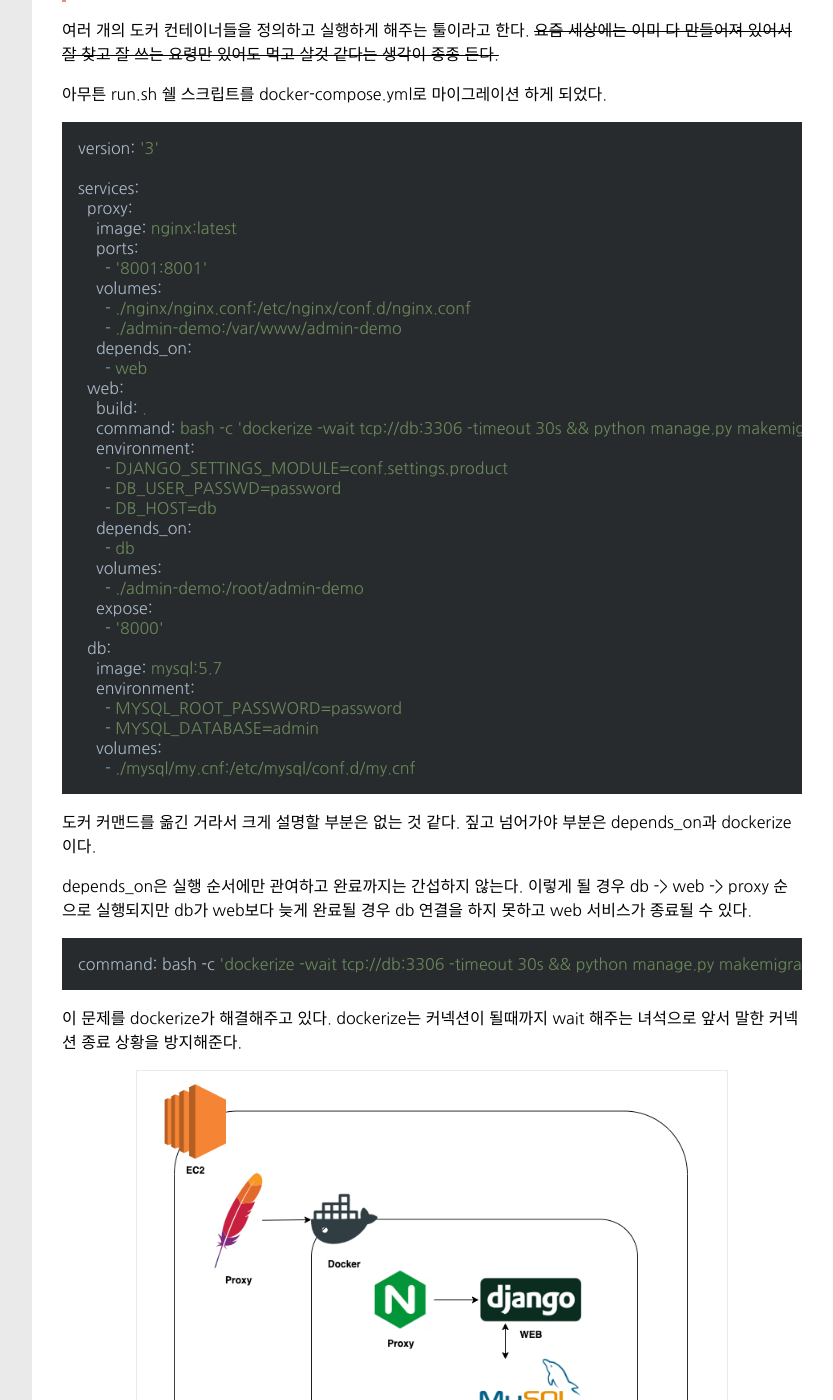
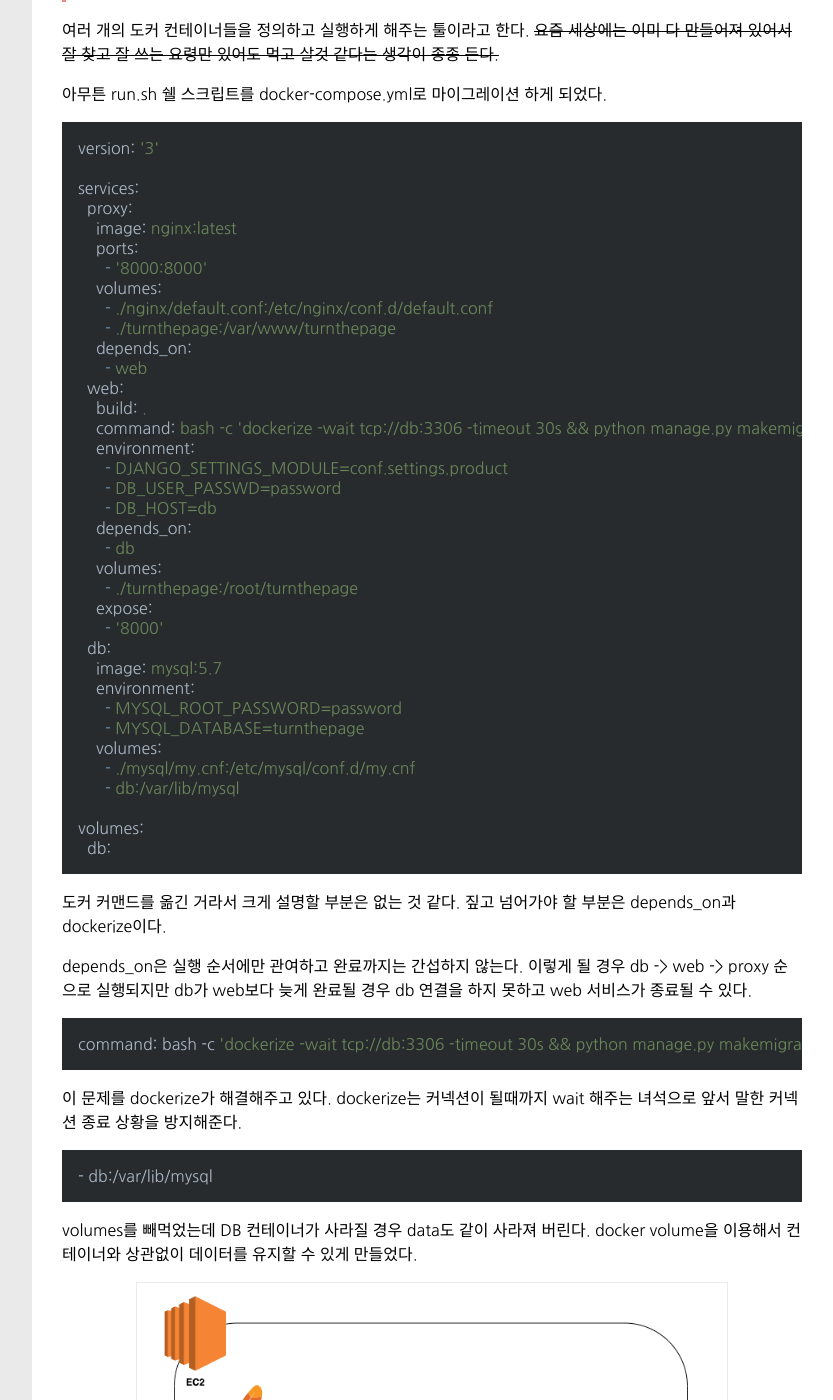
Before and after one commit to gureuso/gureuso.github.io, a Jekyll site: the page built from _posts/2019-05-27-deploy-web-service-with-docker.md, in a window 1280 px wide and 1400 px high, scrolled down 2184 px. Shown: the whole window, without its empty margins (268-1101 px from the left). Built offline with Jekyll 4.4.1, drawn with Linux system fonts in a browser that asks for light colours; nearby versions of some CDN libraries; comment, search, counter and statistics services are not loaded; some of the changed text lies outside the part shown.

Commit message:
Fix post for deploy-web-service-with-docker

````diff
--- a/_posts/2019-05-27-deploy-web-service-with-docker.md
+++ b/_posts/2019-05-27-deploy-web-service-with-docker.md
@@ -15,14 +15,14 @@
 ![deploy-web-service-with-docker-01](/assets/images/deploy-web-service-with-docker/01.png)
 
 각각의 서비스들은 docker로 돌아가며 고유 포트번호를 가지고 있다. ELB는 도메인을 해당 포트로 리다이렉션 해주고 있다.
-ACM에서 발급받은 인증서를 통해 https도 지원해준다. 이 구조는 한 달도 못가 바꾸게 되었다. 무엇이 문제였을까?
+ACM에서 발급받은 인증서를 통해 https도 지원해 준다. 이 구조는 한 달도 못가 바꾸게 되었다. 무엇이 문제였을까?
 바로 돈이였다.
 
 > 1 load balancers x 0.025 USD x 730 hours in a month = 18.25 USD
 
 한 개의 웹 서비스는 한 개의 로드밸런서를 가져야 한다. 이 구조의 치명적인 약점으로 결국 내 돈 $25.24를 가져갔다. ~~진짜 얄짤 없이 가져가더라.~~
 
-무작정 서비스 하고 치룬 대가였다. 그렇게 구조를 바꾸게 된 계기였다.
+무작정 서비스하고 치룬 대가였다. 그렇게 구조를 바꾸게 된 계기였다.
 
 # Apache
 
@@ -81,10 +81,10 @@
   proxy:
     image: nginx:latest
     ports:
-      - '8001:8001'
+      - '8000:8000'
     volumes:
-      - ./nginx/nginx.conf:/etc/nginx/conf.d/nginx.conf
-      - ./admin-demo:/var/www/admin-demo
+      - ./nginx/default.conf:/etc/nginx/conf.d/default.conf
+      - ./turnthepage:/var/www/turnthepage
     depends_on:
       - web
   web:
@@ -97,19 +97,23 @@
     depends_on:
       - db
     volumes:
-      - ./admin-demo:/root/admin-demo
+      - ./turnthepage:/root/turnthepage
     expose:
       - '8000'
   db:
     image: mysql:5.7
     environment:
       - MYSQL_ROOT_PASSWORD=password
-      - MYSQL_DATABASE=admin
+      - MYSQL_DATABASE=turnthepage
     volumes:
       - ./mysql/my.cnf:/etc/mysql/conf.d/my.cnf
+      - db:/var/lib/mysql
+
+volumes:
+  db:
 ```
 
-도커 커맨드를 옮긴 거라서 크게 설명할 부분은 없는 것 같다. 짚고 넘어가야 부분은 depends_on과 dockerize이다.
+도커 커맨드를 옮긴 거라서 크게 설명할 부분은 없는 것 같다. 짚고 넘어가야 할 부분은 depends_on과 dockerize이다.
 
 depends_on은 실행 순서에만 관여하고 완료까지는 간섭하지 않는다. 이렇게 될 경우 db -> web -> proxy 순으로 실행되지만
 db가 web보다 늦게 완료될 경우 db 연결을 하지 못하고 web 서비스가 종료될 수 있다.
@@ -119,6 +123,12 @@
 ```
 
 이 문제를 dockerize가 해결해주고 있다. dockerize는 커넥션이 될때까지 wait 해주는 녀석으로 앞서 말한 커넥션 종료 상황을 방지해준다.
+
+```sh
+- db:/var/lib/mysql
+```
+
+volumes를 빼먹었는데 DB 컨테이너가 사라질 경우 data도 같이 사라져 버린다. docker volume을 이용해서 컨테이너와 상관없이 데이터를 유지할 수 있게 만들었다.
 
 ![deploy-web-service-with-docker-02](/assets/images/deploy-web-service-with-docker/02.png)
 
````
